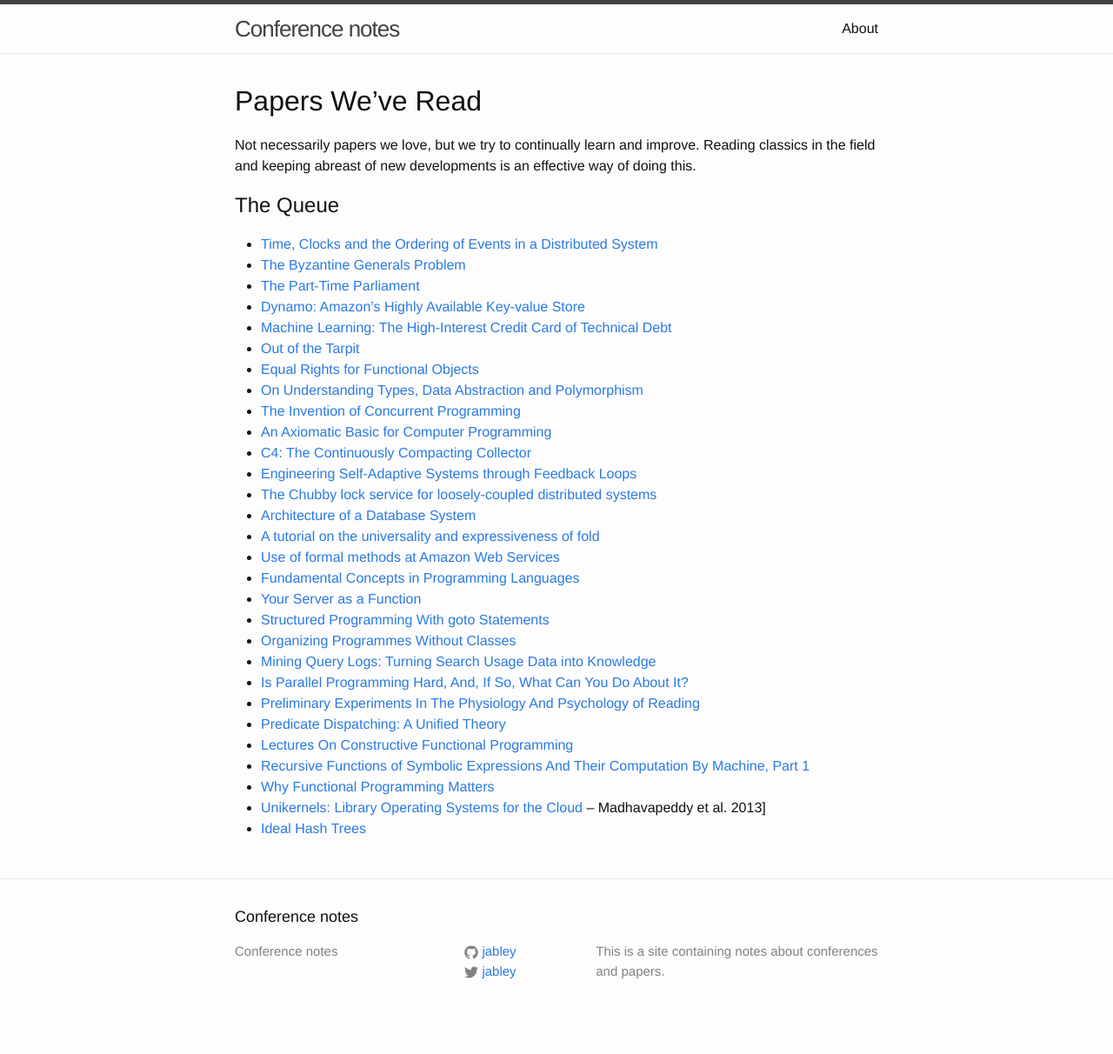
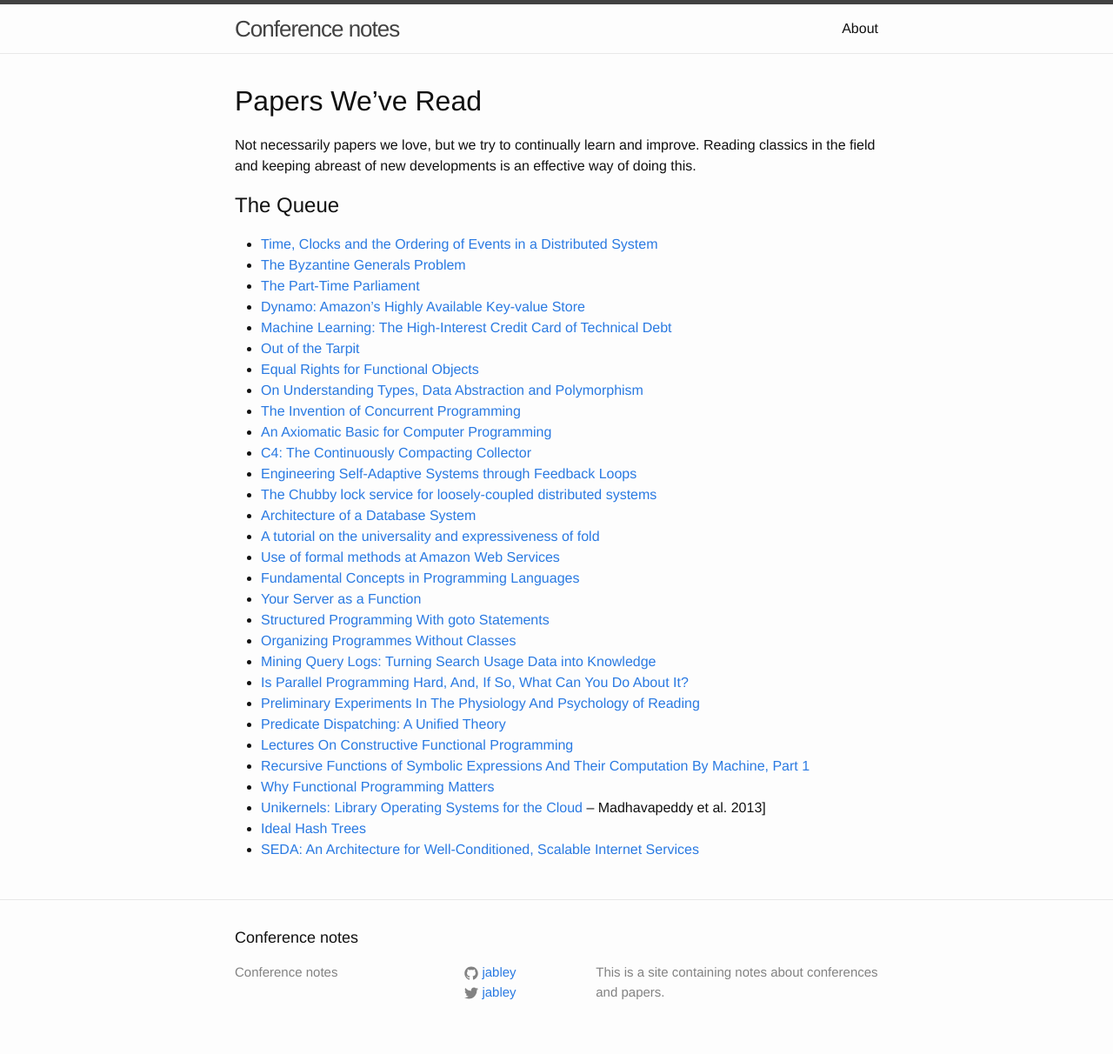
Before and after one commit to jabley/confnotes.club, a Jekyll site: the page built from _papers/index.md, in a window 1280 px wide. Shown: the whole page at 87% size. Built offline with Jekyll 4.4.1, drawn with Linux system fonts in a browser that asks for light colours; before the commit the page ends 1188 px from its top, so only the background shows below that.

Commit message:
Add SEDA paper

```diff
--- a/_papers/index.md
+++ b/_papers/index.md
@@ -37,3 +37,4 @@ Not necessarily papers we love, but we try to continually learn and improve. Rea
 - [Why Functional Programming Matters](https://github.com/papers-we-love/papers-we-love/blob/master/functional_programming/why-functional-programming-matters.pdf?raw=true)
 - [Unikernels: Library Operating Systems for the Cloud](http://anil.recoil.org/papers/2013-asplos-mirage.pdf) – Madhavapeddy et al. 2013]
 - [Ideal Hash Trees](http://lampwww.epfl.ch/papers/idealhashtrees.pdf)
+- [SEDA: An Architecture for Well-Conditioned, Scalable Internet Services](http://www.eecs.harvard.edu/~mdw/papers/seda-sosp01.pdf)
```
